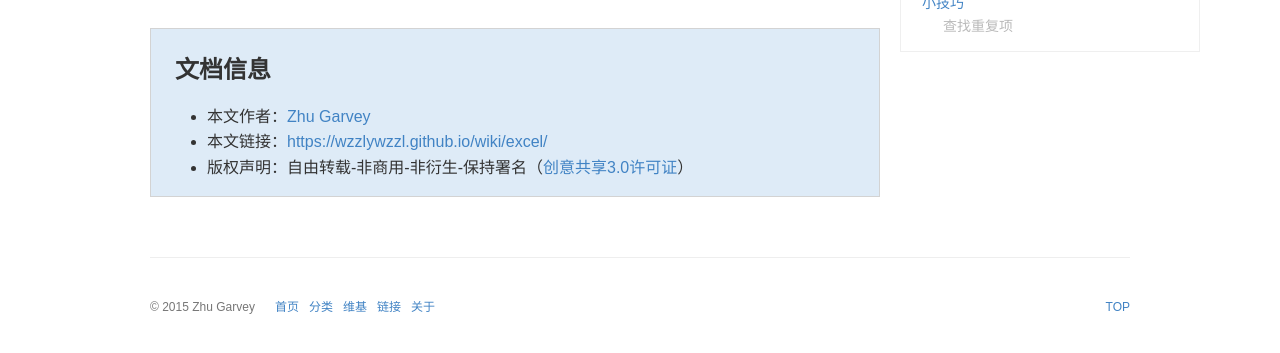
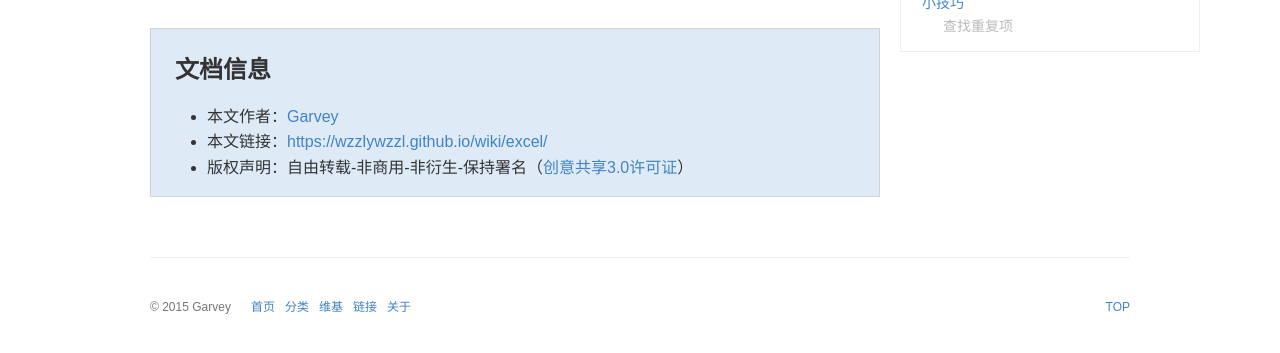
Before and after one commit to wzzlYwzzl/wzzlYwzzl.github.io, a Jekyll site: the page built from _wiki/excel.md, in a window 1280 px wide. Shown: the part 393-746 px from the top of the page. Built offline with Jekyll 4.4.1, drawn with Linux system fonts in a browser that asks for light colours; some web fonts are replaced; comment, search, counter and statistics services are not loaded; a style sheet for code colours, icons or effects is not loaded.

Commit message:
update config

```diff
--- a/_config.yml
+++ b/_config.yml
@@ -38,7 +38,7 @@ highlight_theme: github
 # ---------------- #
 #      Author      #
 # ---------------- #
-author: Zhu Garvey
+author: Garvey
 organization:
 organization_url:
 github_username: wzzlYwzzl
@@ -116,7 +116,7 @@ disqus:
 # https://imsun.net/posts/gitment-introduction/
 gitment:
   owner: wzzlYwzzl
-  repo: garvey-blog
+  repo: garvey-blog-comment
   oauth:
     client_id: b1a4bf96d1cc667642df
     client_secret: 253c44529e772ca8247c99ae0320b07507a75dac
```
